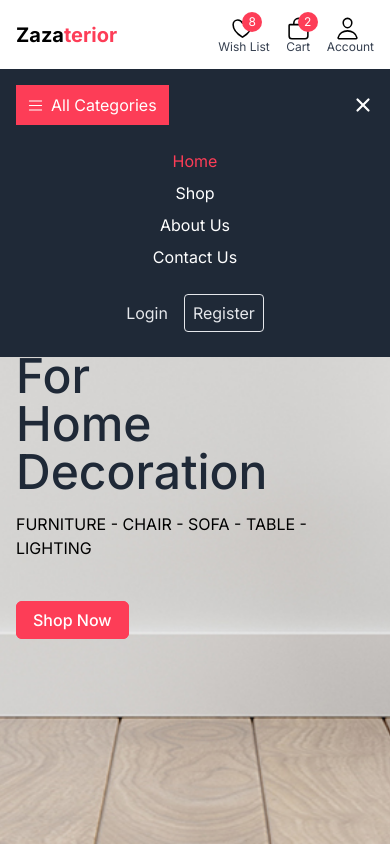
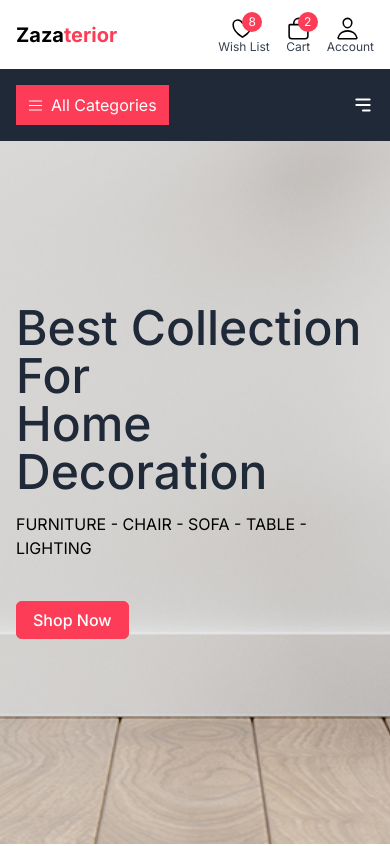
Before and after one commit to zahardian/interior, a Next.js app: page / in a window 390 px wide. Shown: the top 846 px of the page. Built offline with nearby package versions, Linux system fonts and the light colour scheme.

Commit message:
update icon navbar

```diff
--- a/app/components/header.tsx
+++ b/app/components/header.tsx
@@ -232,7 +232,7 @@ export default function Header() {
               onClick={() => setOpen(!open)}
               className="text-white md:hidden text-xl"
             >
-              {open ? <HiMenuAlt3 size={22} /> : <HiX size={22} />}
+              {open ? <HiX size={22} /> : <HiMenuAlt3 size={22} />}
             </button>
           </div>
 
@@ -268,7 +268,7 @@ export default function Header() {
             </div>
           </div> */}
         </nav>
-        <div className={`bg-gray-800 md:hidden ${open ? "hidden" : "block"}`}>
+        <div className={`bg-gray-800 md:hidden ${open ? "block" : "hidden"}`}>
           <div className="text-center items-center justify-between flex-grow ">
             <div className="justify-center items-center capitalize pt-2 pb-8">
               <ul className="pb-8 space-y-2">
```
